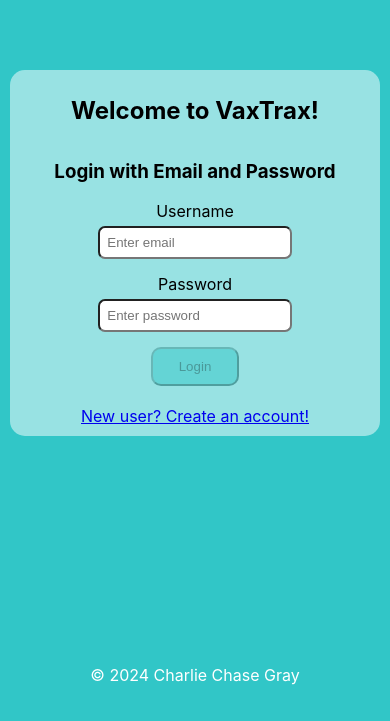
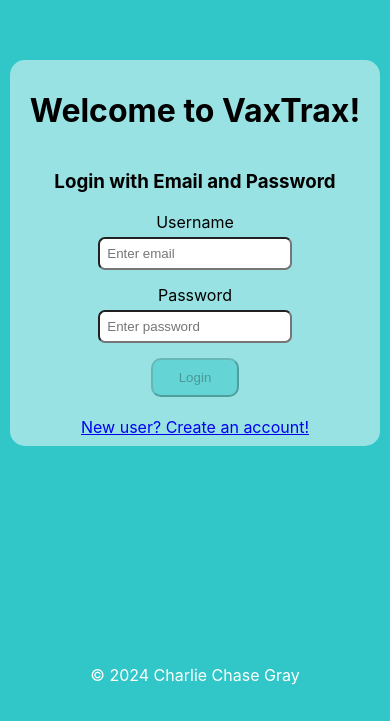
Before and after one commit to charliechase96/vaxtrax, a React (Create React App) app: page / in a window 390 px wide. Shown: the part 123-844 px from the top of the page. Built offline with nearby package versions, Linux system fonts and the light colour scheme; the HTML template or start-up script is replaced by a standard one.

Commit message:
testing font size for mobile devices on login/signup pages

```diff
--- a/src/App.css
+++ b/src/App.css
@@ -198,7 +198,7 @@ body {
 
 @media screen and (max-width: 600px) {
   .login-form h1 {
-      font-size: 1.5em; /* Smaller font size for very small screens */
+      font-size: 2em; /* Smaller font size for very small screens */
   }
 
   .login-form {
@@ -206,7 +206,7 @@ body {
   }
 
   .signup-form h1 {
-    font-size: 1.5em;
+    font-size: 2em;
   }
 
   .signup-form {
```
